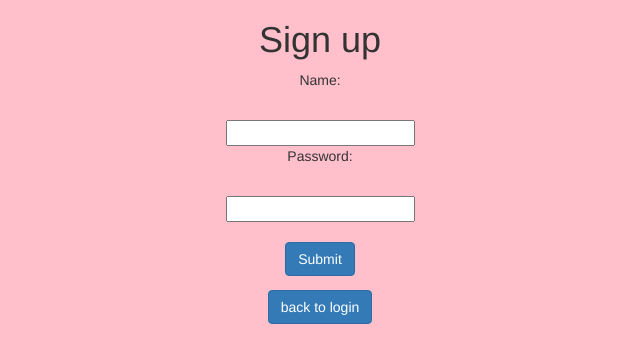
After one commit to Framekumpuk/grade, a Django app: template grade/templates/grade/signup.html in a window 1280 px wide. The commit adds this page. Shown: the top 363 px of the page, without its empty margins (320-960 px from the left). Run offline with Django 3.2, Linux system fonts and the light colour scheme; the template is opened without the code that fills it, so the values that code supplies are empty; parts of the project's set-up code (start-up, migrations or seed data) failed here and were passed over; some libraries are stand-ins or nearby versions.

Commit message:
edit signin to signup anywhere
edit signin to signup anywhere

```diff
--- a/grade/templates/grade/login.html
+++ b/grade/templates/grade/login.html
@@ -1,4 +1,4 @@
 {% extends 'grade/base.html' %}
 {% block header_text %}Log in{% endblock %}
 {% block form_action %}{% url 'grade:index' %}{% endblock %}
-{% block link %}<a href="{% url 'grade:signin' %}" class="btn btn-primary" name="signin">sign up</a>{% endblock %}
+{% block link %}<a href="{% url 'grade:signup' %}" class="btn btn-primary" name="signup">sign up</a>{% endblock %}
--- /dev/null
+++ b/grade/templates/grade/signup.html
@@ -0,0 +1,4 @@
+{% extends 'grade/base.html' %}
+{% block header_text %}Sign up{% endblock %}
+{% block form_action %}{% url 'grade:keepuser' %}{% endblock %}
+{% block link %}<a href="{% url 'grade:login' %}" class="btn btn-primary">back to login</a>{% endblock %}
```
